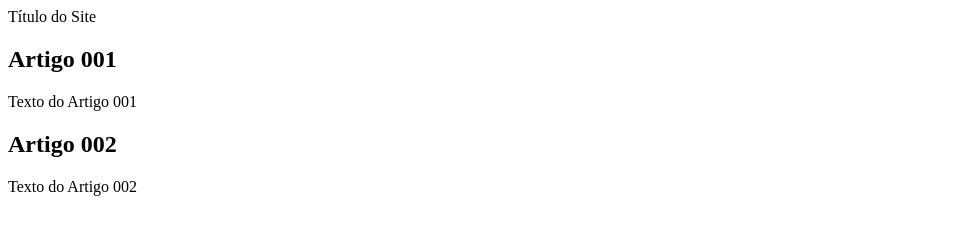
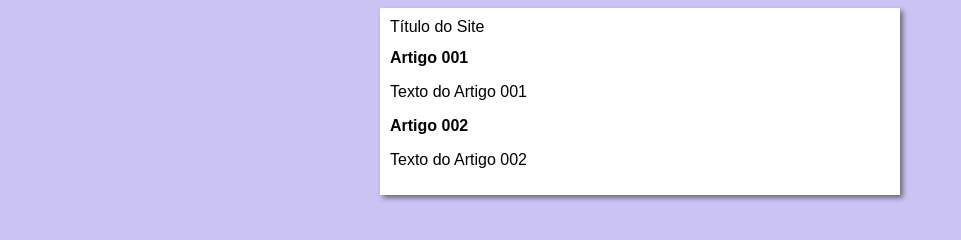
Before and after one commit to victorvicdev/projeto-site, a plain HTML site: page index.html in a window 1280 px wide. Shown: the whole page, without its empty margins (0-961 px from the left). Drawn offline with Linux system fonts and the light colour scheme.

Commit message:
iniciei o design

```diff
--- /dev/null
+++ b/estilos/style.css
@@ -0,0 +1,16 @@
+* {
+    font-family: Arial, Helvetica, sans-serif;
+    font-size: 16px;
+}
+
+body {
+    background-color: rgb(204, 195, 245) ;
+}
+
+main {
+    background-color: white;
+    width: 500px;
+    margin: auto;
+    padding: 10px;
+    box-shadow: 3px 3px 5px rgba(0, 0, 0, 0.473);
+}
--- a/index.html
+++ b/index.html
@@ -4,6 +4,7 @@
     <meta charset="UTF-8">
     <meta name="viewport" content="width=device-width, initial-scale=1.0">
     <title>Título do Site</title>
+    <link rel="stylesheet" href="estilos/style.css">
 </head>
 <body>
     <main>
```
